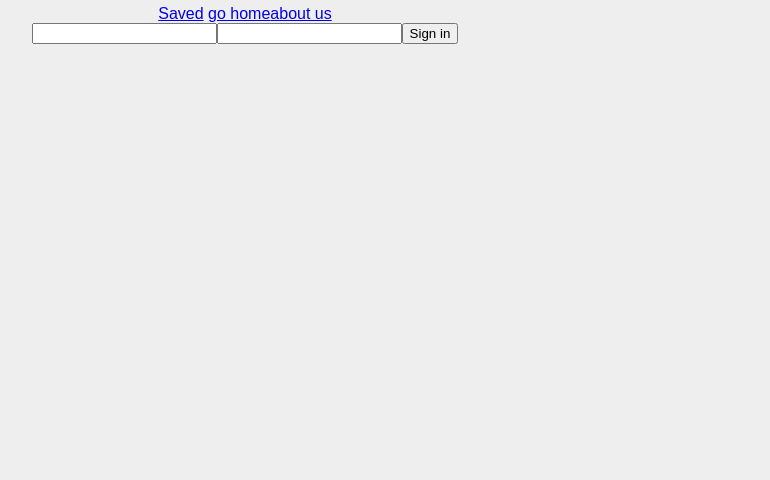
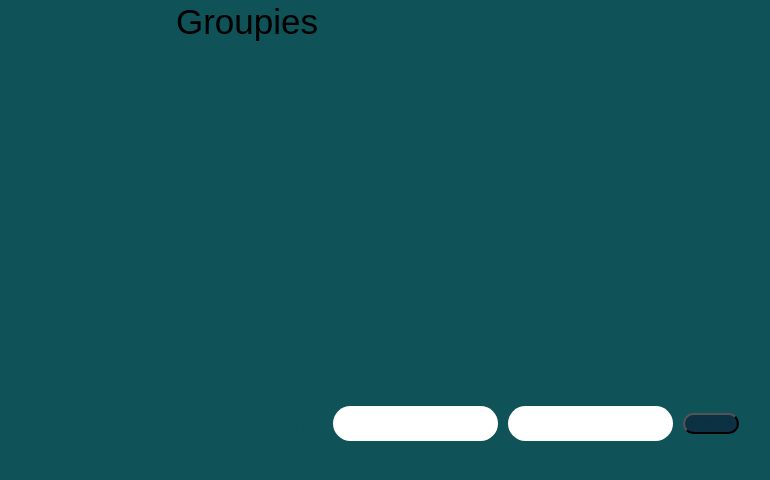
Before and after one commit to fionaochs/groupies-front-end, a React (Create React App) app: page / in a window 1280 px wide. Shown: the top 480 px of the page, without its empty margins (395-1165 px from the left). Built offline with nearby package versions, Linux system fonts and the light colour scheme.

Commit message:
some css

```diff
--- a/src/App.css
+++ b/src/App.css
@@ -1,5 +1,5 @@
 body {
-  background-color: #eee;
+  background-color: #C6B9CD;
   padding: 5px;
   font-family: Arial;
   text-align: center;
@@ -13,9 +13,9 @@ ul {
 }
 
 li {
-  border: 4px solid black;
+  border: 4px solid #0B3140;
   float: left;
-  background-color: white;
+  background-color: #D6D3F0;
 }
 
 #concert-images {
@@ -33,9 +33,9 @@ li {
 }
 .concert-list button{
   font-size: 20px;
-  color: #ccc;
+  color: #0F5257;
 }
 .concert-list button.saved{
   font-size: 20px;
-  color: black;
+  color: #0F5257;
 }
--- a/src/App.js
+++ b/src/App.js
@@ -1,5 +1,6 @@
 import React from 'react';
 import './App.css';
+import './SignIn.css'
 import {
   Route,
   Switch,
@@ -7,23 +8,25 @@ import {
   BrowserRouter as Router,
 } from 'react-router-dom';
 import ConcertList from "./ConcertList.js"
-// import Header from './Header';
+import Header from './Header';
 import Detail from './Detail.js';
 import SignIn from './SignIn.js'
 import SignUp from './SignUp.js'
 import Saved from './Saved.js'
 import AboutUs from './AboutUs.js'
+import HomePage from './HomePage.js'
+
 export default class App extends React.Component {
   render() {
     return (
       <Router>
         <div>
-          {/* <Header /> */}
+          <Header />
           <Link to="/saved">Saved</Link>&nbsp;
           <Link to="/">go home</Link>
           <Link to="/about">about us</Link>
           <Switch>
-            <Route exact path="/" component={SignIn} />
+            <Route exact path="/" component={HomePage} />
             <Route exact path="/signup" component={SignUp} />
             <Route exact path="/saved" component={Saved} />
             <Route exact path="/concerts" component={ConcertList} />
--- a/src/Header.css
+++ b/src/Header.css
@@ -1,7 +1,7 @@
 @import url('https://fonts.googleapis.com/css?family=Spartan&display=swap');
 h1{
 font-family: 'spartan';
-color: azure;
+color: #0F5257;
 }
 html, body{
     width: 100%;
@@ -10,18 +10,19 @@ html, body{
 #header{
     position: fixed;
     width: 100%;
+    background-color: #0F5257;
     top: 0;
     left: 0;
     margin: 0;
     padding: 0;
     font-size: 35px;
-    border: solid 2px teal;
+    border: solid 2px #0F5257;
 }
 
 body{
-    background-color: rgb(106, 184, 184);
+    background-color: #0F5257;
 }
 button{
-    color: azure;
-    background-color: rgb(106, 184, 184);
+    color: #0F5257;
+    background-color: #0B3142;
 }
--- a/src/Header.js
+++ b/src/Header.js
@@ -1,5 +1,5 @@
 import React, { Component } from 'react'
-
+import './Header.css'
 export default class Header extends Component {
     render() {
         return (
--- a/src/HomePage.js
+++ b/src/HomePage.js
@@ -1,14 +1,17 @@
 import React, { Component } from 'react'
+import SignIn from './SignIn.js'
+import './SignIn.css'
 
 export default class HomePage extends Component {
     render() {
         return (
-            <div id="header">
-                <div id="groupies">
+            <div className="container">
+                <div className="logo">
                     <h1>Groupies</h1>
+
+                    <h2>connecting through concerts </h2>
                 </div>
-                <br />
-                <button>Become a groupie</button>
+                <SignIn />
             </div>
         )
     }
--- /dev/null
+++ b/src/SignIn.css
@@ -0,0 +1,54 @@
+.container {
+    height: 100vh;
+    width: 100vw;
+    display: flex;
+    justify-content: center;
+    align-items: center;
+    }
+
+.logo {
+    display: flex;
+    justify-content: center;
+    align-items: center;
+}
+
+.signin-container {
+    display: flex;
+    justify-content: center;
+    align-items: center;
+}
+
+.signin-form {
+    display: flex;
+    justify-content: center;
+    align-items: center;
+
+}
+.signin-form input {
+    border: 0;
+    background: WHITE;
+    border-radius: 25px;
+    height: 25px;
+    width: 150px;
+    margin-right: 10px;
+    font-size: 14px;
+    padding: 5px 0px 5px 15px;
+    }
+.signin-container button{
+    border-radius: 25px;
+    color: #0B3142;
+}
+.signin-container button:hover{
+    cursor: pointer;
+
+}
+h1{
+    font-size: 45px;
+    margin-right: 10px;
+    color: #0F5257
+}
+h2{
+    margin-right: 10px;
+    color: #0F5257
+
+}
--- a/src/SignIn.js
+++ b/src/SignIn.js
@@ -2,7 +2,7 @@ import React, { Component } from 'react'
 import request from 'superagent'
 // import { Link } from 'react-router-dom'
 
-export default class LogIn extends Component {
+export default class SignIn extends Component {
 
     state = {
         usernameSignIn: '',
@@ -26,15 +26,13 @@ export default class LogIn extends Component {
 
     render() {
         return (
-            <div>
-
-                {/* <Link /> */}
-
-                <input value={ this.state.usernameSignIn} onChange={(e) => this.setState({ usernameSignIn: e.target.value})} />
-                <input value={ this.state.passwordSignIn} onChange={(e) => this.setState({ passwordSignIn: e.target.value})} />
-
-                <button onClick={this.handleSignIn}>Sign in</button>
-                </div>
+            <div className="signin-container">
+                <form className="signin-form" onSubmit={this.handleSignIn}>
+                    <input value={ this.state.usernameSignIn} onChange={(e) => this.setState({ usernameSignIn: e.target.value})} />
+                    <input value={ this.state.passwordSignIn} onChange={(e) => this.setState({ passwordSignIn: e.target.value})} />
+                    <button>Sign in</button>
+                </form>
+            </div>
         )
     }
 }
```
